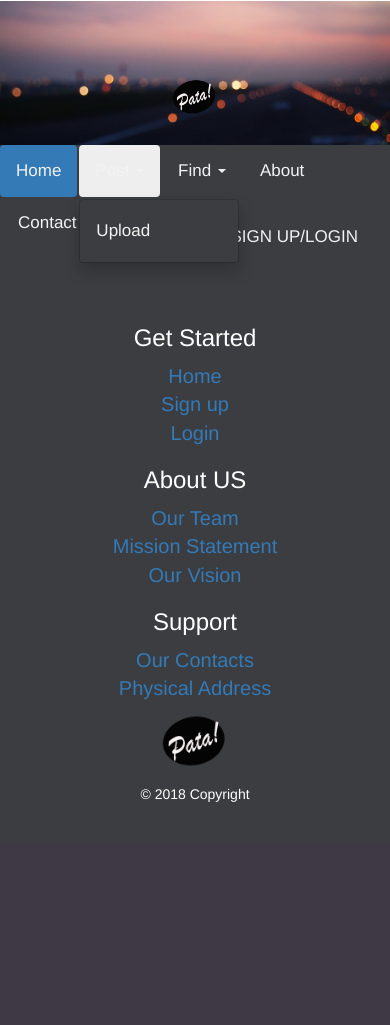
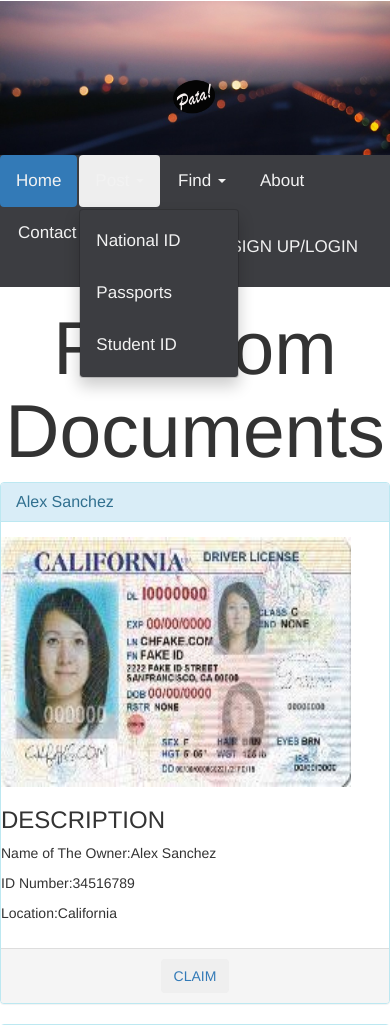
Before and after one commit to CharityKithaka/Lost-and-Found, a PHP site: page / in a window 390 px wide, after a click on "Post". Shown: the top 1025 px of the page. Before the commit the page ends 802 px from the top, so only its background shows below. Run offline with PHP 8.4, Linux system fonts and the light colour scheme; data comes from the database, SQL or seed files in the repository.

Commit message:
added random posts to the home page

```diff
--- a/claim.php
+++ b/claim.php
@@ -20,7 +20,7 @@
     <link rel="stylesheet" href="https://cdnjs.cloudflare.com/ajax/libs/font-awesome/4.7.0/css/font-awesome.min.css">
     <script src="js/scriptsj.js"></script>
 </head>
-<body>
+<body background="img/background.jpg">
 
 <div class="col-md-6">
 <img src="claim.jpg" width="600px" height="600px">
--- a/css/styles5.css
+++ b/css/styles5.css
@@ -5,7 +5,6 @@
 a :hover {
   color: red;
 }
-
 .jumbotron {
   height: 50%;
   background-image: url(../img/logo.jpg);
@@ -16,7 +15,7 @@
   margin-bottom: 0px;
 }
 
-img {
+#logo {
   width: 25%;
 }
 
@@ -26,7 +25,6 @@
 }
 
 footer {
-  position: fixed;
   left: 0;
   bottom: 0;
   width: 100%;
--- a/index.html
+++ /dev/null
@@ -1,78 +0,0 @@
-<!DOCTYPE html>
-<html lang="en" dir="ltr">
-
-<head>
-  <link rel="stylesheet" href="css/bootstrap.min.css">
-  <link rel="stylesheet" href="css/styles5.css">
-  <meta charset="utf-8">
-  <title>PATA</title>
-</head>
-
-<body>
-
-  <div class="jumbotron">
-    <h1><img src="img/pata.png" alt=""> </h1>
-  </div>
-  <ul class="nav nav-pills" id="nav2">
-    <li role="presentation" class="active"><a href="#">Home</a></li>
-
-    <li role="presentation" class="dropdown">
-      <a class="dropdown-toggle" data-toggle="dropdown" href="#" role="button" aria-haspopup="true" aria-expanded="false">
-      Post <span class="caret"></span>
-    </a>
-      <ul class="dropdown-menu">
-        <li><a href="#">Upload</a> </li>
-      </ul>
-    </li>
-    <li role="presentation" class="dropdown">
-      <a class="dropdown-toggle" data-toggle="dropdown" href="#" role="button" aria-haspopup="true" aria-expanded="false">
-      Find <span class="caret"></span>
-    </a>
-      <ul class="dropdown-menu">
-        <li><a href="#">National ID</a> </li>
-        <li><a href="#">Passports</a> </li>
-        <li><a href="#">Student ID</a> </li>
-      </ul>
-    </li>
-    <li role="presentation"><a href="#">About</a></li>
-    <li role="presentation"><a href="#">Contact Us</a></li>
-    <li role="presentation" id="sign"><a href="#">SIGN UP/LOGIN</a></li>
-  </ul>
-  <div class="container">
-
-  </div>
-  <footer>
-    <div class="container-fluid">
-      <div class="row">
-        <div class="col-md-3">
-          <h3>Get Started</h3>
-          <a href="#">Home</a><br>
-          <a href="#">Sign up</a><br>
-          <a href="#">Login</a>
-        </div>
-        <div class="col-md-3">
-          <h3>About US</h3>
-          <a href="#">Our Team</a><br>
-          <a href="#">Mission Statement</a><br>
-          <a href="#">Our Vision</a>
-        </div>
-        <div class="col-md-3">
-          <h3>Support</h3>
-          <a href="#">Our Contacts</a><br>
-          <a href="#">Physical Address</a>
-        </div>
-        <div class="col-md-3" id="pata">
-          <img src="img/pata.png" alt="">
-        </div>
-      </div>
-      <div class="footer-copyright">
-        <p>© 2018 Copyright </p>
-      </div>
-    </div>
-  </footer>
-  <script src="js/jquery-3.3.1.js" charset="utf-8"></script>
-  <script src="js/bootstrap.min.js" charset="utf-8"></script>
-  <script src="js/scripts.js" charset="utf-8"></script>
-</body>
-
-</html>
--- /dev/null
+++ b/index.php
@@ -0,0 +1,206 @@
+<?php
+// Create database connection
+$db = mysqli_connect("localhost", "root", "", "lost_and_found");
+
+// Initialize message variable
+$msg = "";
+$result = mysqli_query($db, "SELECT * FROM nationalid ORDER BY time DESC");
+$results = mysqli_query($db, "SELECT * FROM studentid ORDER BY time DESC ");
+$resultn = mysqli_query($db, "SELECT * FROM passport ORDER BY time DESC ");
+?>
+<!DOCTYPE html>
+<html lang="en" dir="ltr">
+
+<head>
+  <link rel="stylesheet" href="css/bootstrap.min.css">
+  <link rel="stylesheet" href="css/styles5.css">
+  <meta charset="utf-8">
+  <title>PATA</title>
+</head>
+
+<body>
+
+  <div class="jumbotron">
+    <h1><a href="index.php"><img src="img/pata.png" alt="" id="logo"></a></h1>
+      <h1 id="head"></h1>
+  </div>
+  <ul class="nav nav-pills" id="nav2">
+    <li role="presentation" class="active"><a href="index.php">Home</a></li>
+
+    <li role="presentation" class="dropdown">
+      <a class="dropdown-toggle" data-toggle="dropdown" href="#" role="button" aria-haspopup="true" aria-expanded="false">
+      Post <span class="caret"></span>
+    </a>
+      <ul class="dropdown-menu">
+        <li><a href="nationalid_upload.php">National ID</a> </li>
+        <li><a href="passport_upload.php">Passports</a> </li>
+        <li><a href="student_upload.php">Student ID</a> </li>
+      </ul>
+    </li>
+    <li role="presentation" class="dropdown">
+      <a class="dropdown-toggle" data-toggle="dropdown" href="#" role="button" aria-haspopup="true" aria-expanded="false">
+      Find <span class="caret"></span>
+    </a>
+      <ul class="dropdown-menu">
+        <li><a href="nationalid.php">National ID</a> </li>
+        <li><a href="passport.php">Passports</a> </li>
+        <li><a href="student.php">Student ID</a> </li>
+      </ul>
+    </li>
+    <li role="presentation"><a href="#">About</a></li>
+    <li role="presentation"><a href="contact.html">Contact Us</a></li>
+    <li role="presentation" id="sign"><a href="login.php">SIGN UP/LOGIN</a></li>
+  </ul>
+
+  <center>
+      <h1>Random Documents</h1>
+  </center>
+  <div class="content">
+
+      <div class="row">
+          <?php
+          while ($row = mysqli_fetch_array($result)) {
+              echo "<div class='col-md-6'>";
+              echo "<div class='panel panel-info'>";
+              echo "<div class='panel-heading'>";
+
+              echo "<h2 class='panel-title'>" .$row['image_name']."</h2>";
+
+              echo "</div>";
+
+              echo "<div class='panel-body'>";
+              echo "<div class='row'>";
+              echo "<img src='national/".$row['image']."' alt='national/".$row['image_name']."' width='350px' height='250px' >";
+              echo "<div class='header3'>";
+              echo "<h3>DESCRIPTION</h3>";
+              echo"</div>";
+              echo "<div class='desc'>";
+              echo "<p>Name of The Owner:".$row['image_name']."</p>";
+              echo "<p>ID Number:".$row['image_number']. "</p>";
+              echo "<p>Location:".$row['location']."</p>";
+
+              echo "</div>";
+              echo "</div>";
+              echo "</div>";
+
+              echo "<div class='panel-footer'>";
+              echo "<center>";
+              echo "<a href='claim.php'><button class='btn warning'>CLAIM<i class='fa fa-plus-square'></i></button></a>";
+              echo "</center>";
+              echo "</div>";
+              echo "</div>";
+
+              echo "</div>";
+          }?>
+
+          <?php
+          while ($row = mysqli_fetch_array($results)) {
+              echo "<div class='col-md-6'>";
+              echo "<div class='panel panel-info'>";
+              echo "<div class='panel-heading'>";
+
+              echo "<h2 class='panel-title'>" .$row['image_name']."</h2>";
+
+              echo "</div>";
+
+              echo "<div class='panel-body'>";
+              echo "<div class='row'>";
+              echo "<img src='student/".$row['image']."' alt='national/".$row['image_name']."' width='350px' height='250px' >";
+              echo "<div class='header3'>";
+              echo "<h3>DESCRIPTION</h3>";
+              echo"</div>";
+              echo "<div class='desc'>";
+              echo "<p>Name of The Owner:".$row['image_name']."</p>";
+              echo "<p>ID Number:".$row['image_number']. "</p>";
+              echo "<p>Location:".$row['location']."</p>";
+
+              echo "</div>";
+              echo "</div>";
+              echo "</div>";
+
+              echo "<div class='panel-footer'>";
+              echo "<center>";
+              echo "<a href='claim.php'><button class='btn warning'>CLAIM<i class='fa fa-plus-square'></i></button></a>";
+              echo "</center>";
+              echo "</div>";
+              echo "</div>";
+
+              echo "</div>";
+          }?>
+
+          <?php
+          while ($row = mysqli_fetch_array($resultn)) {
+              echo "<div class='col-md-6'>";
+              echo "<div class='panel panel-info'>";
+              echo "<div class='panel-heading'>";
+
+              echo "<h2 class='panel-title'>" .$row['image_name']."</h2>";
+
+              echo "</div>";
+
+              echo "<div class='panel-body'>";
+              echo "<div class='row'>";
+              echo "<img src='passport/".$row['image']."' alt='national/".$row['image_name']."' width='350px' height='250px' >";
+              echo "<div class='header3'>";
+              echo "<h3>DESCRIPTION</h3>";
+              echo"</div>";
+              echo "<div class='desc'>";
+              echo "<p>Name of The Owner:".$row['image_name']."</p>";
+              echo "<p>Passport Number:".$row['image_number']. "</p>";
+              echo "<p>Location:".$row['location']."</p>";
+
+              echo "</div>";
+              echo "</div>";
+              echo "</div>";
+
+              echo "<div class='panel-footer'>";
+              echo "<center>";
+              echo "<a href='claim.php'><button class='btn warning'>CLAIM<i class='fa fa-plus-square'></i></button></a>";
+              echo "</center>";
+              echo "</div>";
+              echo "</div>";
+
+              echo "</div>";
+          }?>
+
+
+      </div>
+  </div>
+
+
+
+  <footer>
+    <div class="container-fluid">
+      <div class="row">
+        <div class="col-md-3">
+          <h3>Get Started</h3>
+          <a href="#">Home</a><br>
+          <a href="#">Sign up</a><br>
+          <a href="#">Login</a>
+        </div>
+        <div class="col-md-3">
+          <h3>About US</h3>
+          <a href="#">Our Team</a><br>
+          <a href="#">Mission Statement</a><br>
+          <a href="#">Our Vision</a>
+        </div>
+        <div class="col-md-3">
+          <h3>Support</h3>
+          <a href="#">Our Contacts</a><br>
+          <a href="#">Physical Address</a>
+        </div>
+        <div class="col-md-3" id="pata">
+          <a href="index.php"><img src="img/pata.png" alt=""></a>
+        </div>
+      </div>
+      <div class="footer-copyright">
+        <p>© 2018 Copyright </p>
+      </div>
+    </div>
+  </footer>
+  <script src="js/jquery-3.3.1.js" charset="utf-8"></script>
+  <script src="js/bootstrap.min.js" charset="utf-8"></script>
+  <script src="js/scriptsj.js" charset="utf-8"></script>
+</body>
+
+</html>
--- a/js/scripts.js
+++ b/js/scripts.js
@@ -0,0 +1,6 @@
+//javascript code for the typewriter
+var word = "Welcome to our site";
+var i = 0;
+var timer = setInterval(function(){
+    document.getElementById("head").innerHTML+=word[i];i++;if(i>word.length-1){clearInterval(timer)}
+},100)
--- a/js/scriptsj.js
+++ b/js/scriptsj.js
@@ -1,5 +1,5 @@
 //javascript code for the typewriter
-var word = "Upload lost Student ID";
+var word = "Welcome to our site";
 var i = 0;
 var timer = setInterval(function(){
     document.getElementById("tr").innerHTML+=word[i];i++;if(i>word.length-1){clearInterval(timer)}
```
Also changed, not shown: nationalid.php (+64 -15 lines), nationalid_upload.php (+5 -6 lines), passport.php (+31 -16 lines), passport_upload.php (+4 -4 lines), student.php (+31 -15 lines), student_upload.php (+43 -41 lines), css/stylesheet.css (line endings or trailing spaces), national/n3.jpeg (deleted), passport/p1.jpeg (added), passport/p2.jpeg (deleted), passport/p3.jpeg (deleted), passport/p6.jpeg (deleted), student/s2.jpeg (deleted), student/s3.jpeg (added).
